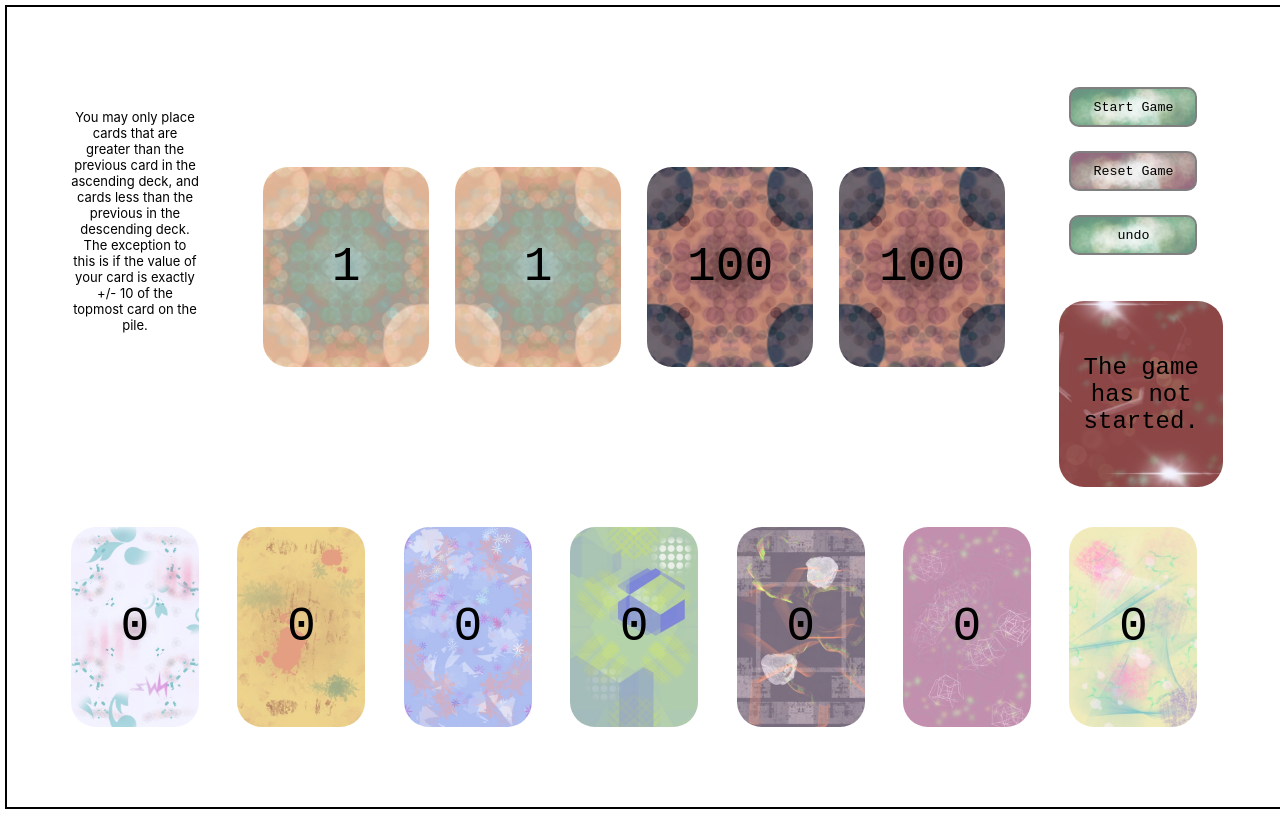
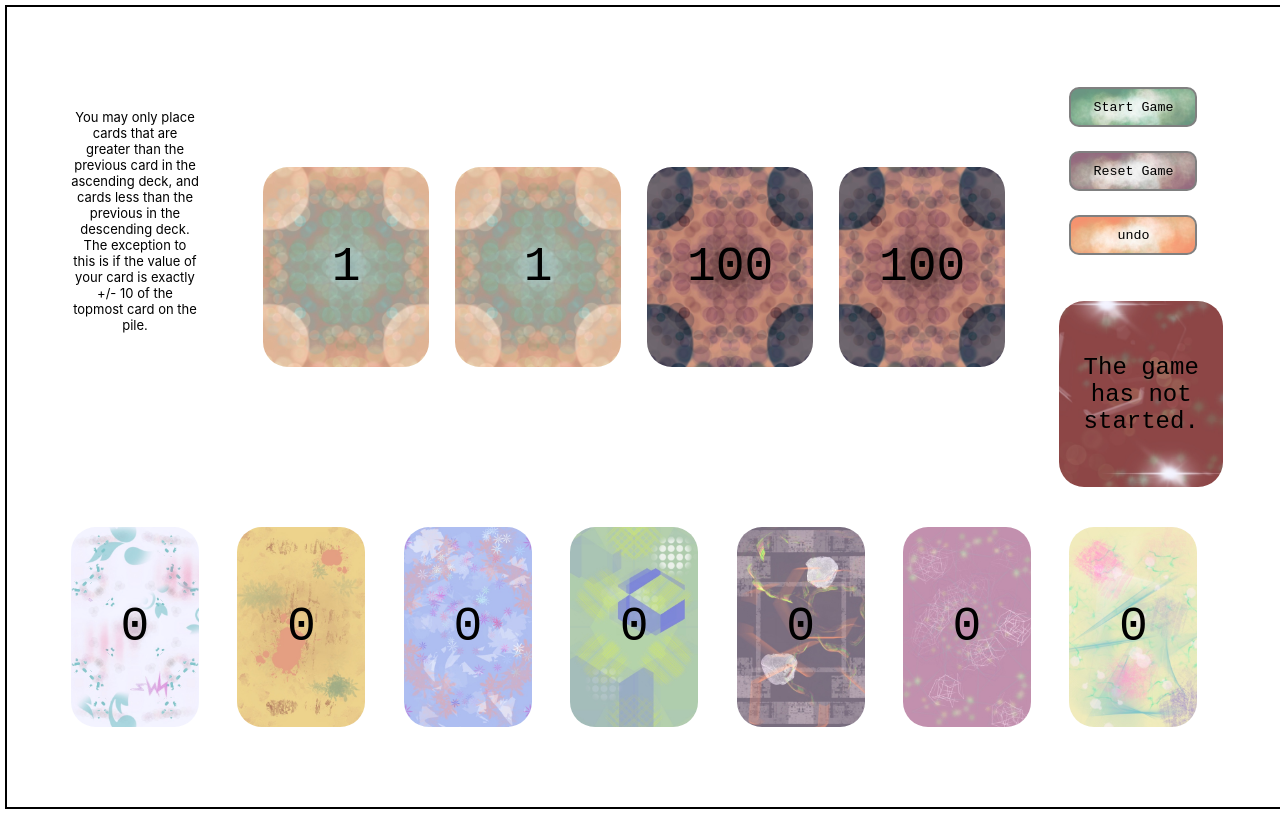
Before and after one commit to krissi122/theGame, a React (Create React App) app: page / in a window 1280 px wide. Built offline with nearby package versions, Linux system fonts and the light colour scheme.

Commit message:
new button image

```diff
--- a/src/components/Board.css
+++ b/src/components/Board.css
@@ -131,7 +131,7 @@
 
 #undo_button {
     top: 26vh;
-    background-image: url('/public/images/Button1.jpg');
+    background-image: url('/public/images/Button3.jpg');
     background-size: cover;
     background-position: center;
 }
```
Also changed, not shown: src/components/Board.js (+9 -0 lines), public/images/Button3.jpg (added).
